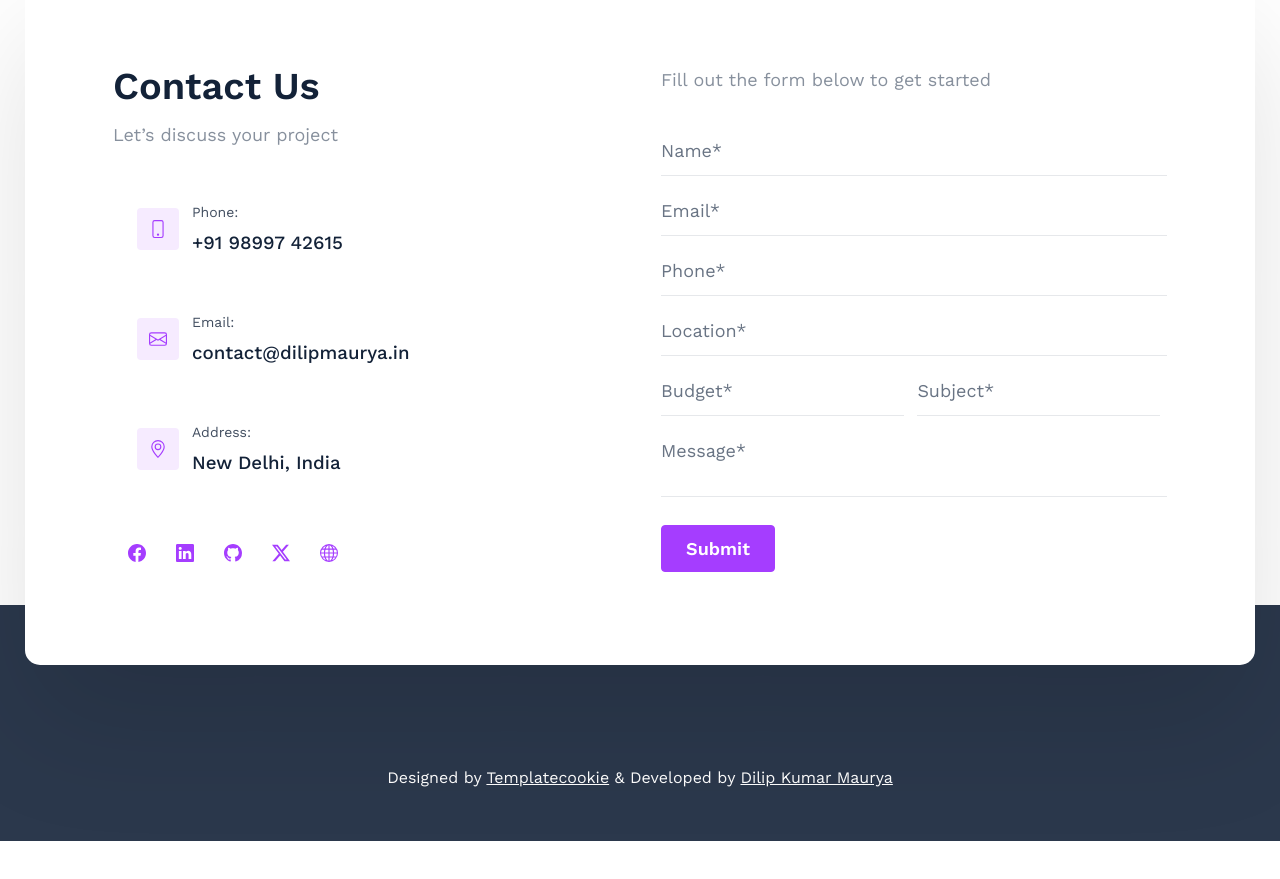
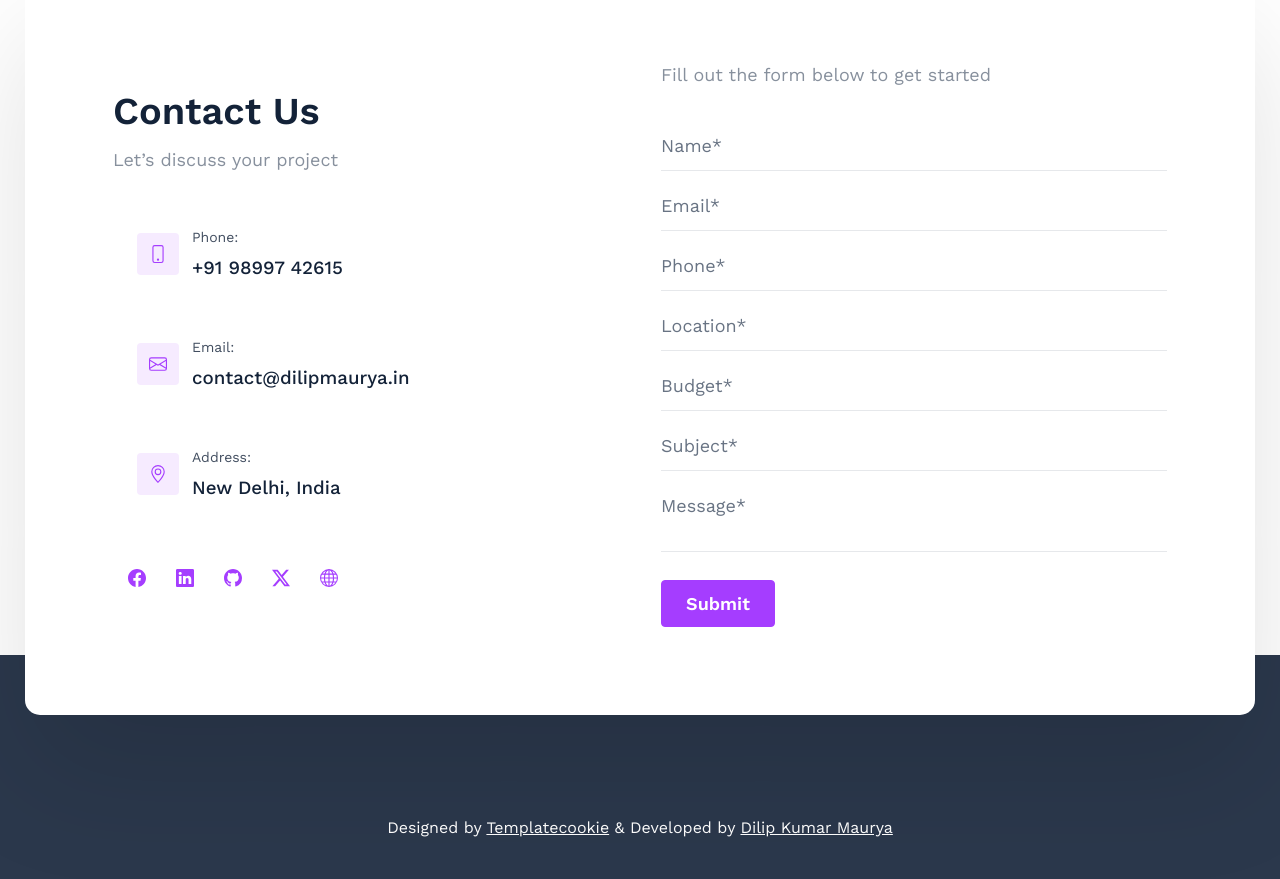
Before and after one commit to curiousdilip/freelancer, a Next.js app: page / in a window 1280 px wide. Shown: the part 5560-6439 px from the top of the page. Before the commit the page ends 6401 px from the top, so only its background shows below. Built offline with nearby package versions, Linux system fonts and the light colour scheme.

Commit message:
added form submission to google sheets

```diff
--- /dev/null
+++ b/app/components/contactForm.jsx
@@ -0,0 +1,115 @@
+"use client";
+import React, { useState } from "react";
+import styles from "./footer.module.scss";
+const ContactForm = ({ onFormSubmit }) => {
+    const [formSubmitted, setFormSubmitted] = useState(false);
+
+    const handleSubmit = async (event) => {
+        event.preventDefault();
+
+        try {
+            const response = await fetch(
+                "https://script.google.com/macros/s/AKfycby8jns-9lujNZSo38ErWcmFf_3Okt1IE5sTyl9HpYGOJDly2GRah7J-Aoy8xSinR1mPuw/exec",
+                {
+                    method: "POST",
+                    body: new FormData(event.target),
+                },
+            );
+
+            if (response.ok) {
+                setFormSubmitted(true);
+                window.alert("Thank You! \n Form submitted successfully!");
+                setTimeout(() => {
+                    setFormSubmitted(false);
+                }, 2000);
+                // Call the parent component's onFormSubmit function if provided
+                if (onFormSubmit) {
+                    onFormSubmit();
+                }
+            } else {
+                console.error("Form submission failed.");
+            }
+        } catch (error) {
+            console.error("Network error:", error);
+        }
+    };
+
+    return (
+        <>
+            {!formSubmitted ? (
+
+                <form onSubmit={handleSubmit}>
+                    <input
+                        type="text"
+                        id="name"
+                        name="name"
+                        placeholder="Name*"
+                        required
+                        maxLength="45"
+                    />
+                    <br />{" "}
+                    <input
+                        type="email"
+                        id="email"
+                        name="email"
+                        placeholder="Email*"
+                        required
+                        maxLength="45"
+                    />
+                    <br />
+                    <input
+                        type="tel"
+                        id="phone"
+                        name="phone"
+                        placeholder="Phone*"
+                        maxLength="10"
+                    />
+                    <br />
+                    <input
+                        type="text"
+                        id="location"
+                        name="location"
+                        placeholder="Location*"
+                        maxLength="45"
+                    />
+                    <br />
+                    <div className={styles.bsub}>
+                        <input
+                            type="text"
+                            id="budget"
+                            name="budget"
+                            placeholder="Budget*"
+                            required
+                            maxLength="10"
+                        />
+                        <br />{" "}
+                        <input
+                            type="text"
+                            id="subject"
+                            name="subject"
+                            placeholder="Subject*"
+                            required
+                            maxLength="45"
+                        />
+                        <br />
+                    </div>
+                    <textarea
+                        name="message"
+                        id="message"
+                        cols="30"
+                        rows="2"
+                        placeholder="Message*"
+                        required
+                        maxLength="100"
+                    ></textarea>
+                    <input type="submit" value="Submit" />
+                    <br />
+                </form>
+            ) : (
+                <p>Thank you for submitting the form!</p>
+            )}
+        </>
+    );
+};
+
+export default ContactForm;
--- a/app/page.jsx
+++ b/app/page.jsx
@@ -3,6 +3,7 @@ import styles from "./home.module.scss";
 import Image from "next/image";
 import Blog from "./components/blog";
 import Testimonial from "./components/testimonial";
+import ContactForm from "./components/contactForm";
 
 export default function Home() {
   return (
@@ -608,73 +609,8 @@ export default function Home() {
             </div>
             <div className={styles.form}>
               <p>Fill out the form below to get started</p>
-              <form>
-                <input
-                  type="text"
-                  id="name"
-                  name="name"
-                  placeholder="Name*"
-                  required
-                  maxLength="45"
-                />
-                <br />{" "}
-                <input
-                  type="email"
-                  id="email"
-                  name="email"
-                  placeholder="Email*"
-                  required
-                  maxLength="45"
-                />
-                <br />
-                <input
-                  type="tel"
-                  id="phone"
-                  name="phone"
-                  placeholder="Phone*"
-                  maxLength="10"
-                />
-                <br />
-                <input
-                  type="text"
-                  id="location"
-                  name="location"
-                  placeholder="Location*"
-                  maxLength="45"
-                />
-                <br />
-                <div className={styles.bsub}>
-                  <input
-                    type="text"
-                    id="budget"
-                    name="budget"
-                    placeholder="Budget*"
-                    required
-                    maxLength="10"
-                  />
-                  <br />{" "}
-                  <input
-                    type="text"
-                    id="subject"
-                    name="subject"
-                    placeholder="Subject*"
-                    required
-                    maxLength="45"
-                  />
-                  <br />
-                </div>
-                <textarea
-                  name="message"
-                  id="message"
-                  cols="30"
-                  rows="2"
-                  placeholder="Message*"
-                  required
-                  maxLength="100"
-                ></textarea>
-                <input type="submit" value="Submit" />
-                <br />
-              </form>
+
+              <ContactForm />
             </div>
           </div>
         </section>
```
